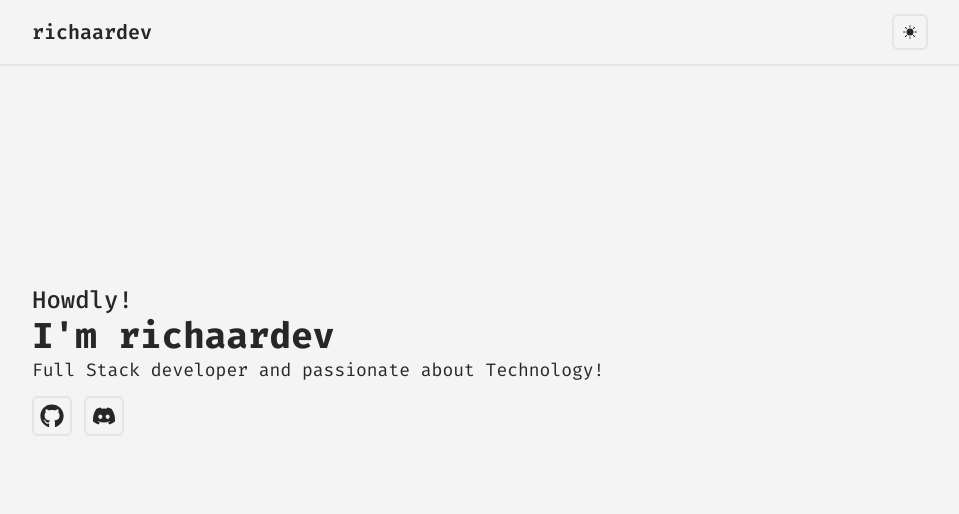
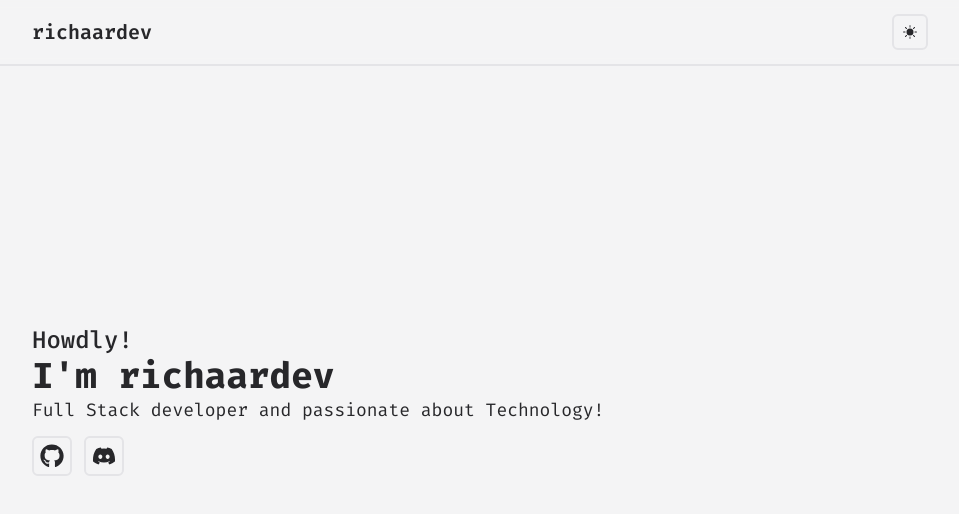
Before and after one commit to richaardev/my-portfolio, a Next.js app: page / in a window 1280 px wide. Shown: the top 514 px of the page, without its empty margins (160-1119 px from the left). Built offline with nearby package versions, Linux system fonts and the light colour scheme.

Commit message:
feat: align text on middle

```diff
--- a/src/app/page.tsx
+++ b/src/app/page.tsx
@@ -4,7 +4,7 @@ import "../styles/globals.css";
 
 export default function Home() {
   return (
-    <div className="flex h-screen max-h-128 flex-col justify-center mx-auto max-w-5xl px-4 md:px-16">
+    <div className="flex h-screen flex-col justify-center mx-auto max-w-5xl px-4 md:px-16">
       <h1 className="text-md sm:text-2xl font-medium">Howdly!</h1>
       <h2 className="text-2xl sm:text-4xl font-bold">I'm richaardev</h2>
       <span className="text-sm sm:text-lg">
--- a/tailwind.config.js
+++ b/tailwind.config.js
@@ -10,11 +10,7 @@ module.exports = {
     fontFamily: {
       "sans": ["Fira Code", "monospace"]
     },
-    extend: {
-      maxHeight: {
-        128: "45rem"
-      }
-    },
+    extend: {},
   },
   plugins: []
 }
```
